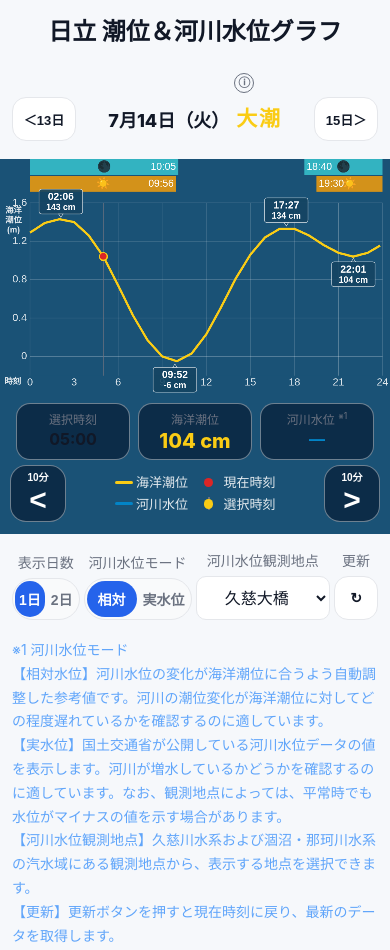
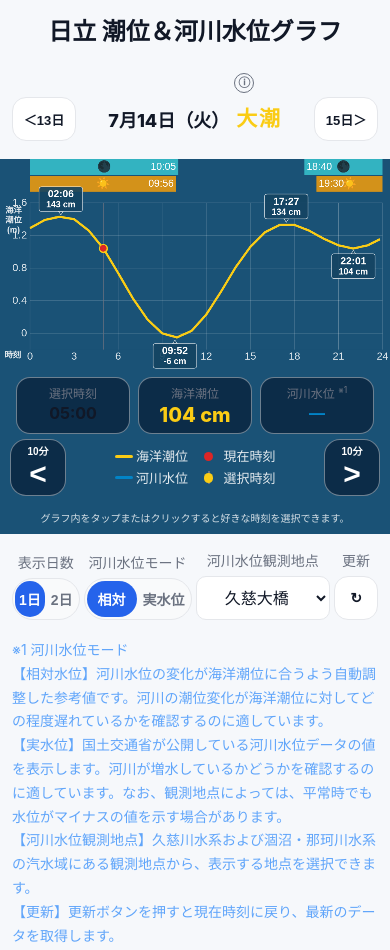
Before and after one commit to tanyeee/tide-graph, a website: page index.html in a window 390 px wide. Shown: the top 950 px of the page. Drawn offline with Linux system fonts and the light colour scheme; no server answers.

Commit message:
Add chart interaction hint

```diff
--- a/index.html
+++ b/index.html
@@ -251,11 +251,11 @@
     .now-pulse { display:none !important; animation:none; }
   }
   .chart-controls {
-    position:absolute; left:20px; right:20px; bottom:24px; z-index:2;
+    position:absolute; left:20px; right:20px; bottom:48px; z-index:2;
     display:grid; grid-template-columns:76px minmax(0, 1fr) 76px; align-items:center; gap:20px;
   }
   .chart-meta {
-    position:absolute; left:76px; right:76px; bottom:112px; z-index:2;
+    position:absolute; left:76px; right:76px; bottom:136px; z-index:2;
     margin:0;
   }
   .chart-meta .pill {
@@ -276,11 +276,16 @@
   .chart-legend-item { display:flex; align-items:center; white-space:nowrap; }
   .chart-control-legend .swatch { margin-bottom:0; }
   .chart-control-legend .legend-symbol { margin-bottom:0; }
+  .chart-interaction-hint {
+    position:absolute; left:12px; right:12px; bottom:14px; z-index:2;
+    color:rgba(255,255,255,.82); font-size:12px; line-height:1.2; text-align:center;
+    white-space:nowrap;
+  }
   @media (max-width: 780px) {
     body { padding:12px; }
     .card { padding:0; border-radius:0; }
     .chart-stack { width:calc(100% + 24px); margin-left:-12px; margin-right:-12px; }
-    .chart-meta { left:16px; right:16px; bottom:74px; }
+    .chart-meta { left:16px; right:16px; bottom:100px; }
     .meta { grid-template-columns:repeat(3,minmax(0,1fr)); }
     .range-row { width:100%; justify-content:space-between; }
     #selectedHeight { font-size:22px; }
@@ -320,12 +325,13 @@
     .pill { min-width:0; padding:10px; }
     .pill .v { font-size:16px; white-space:nowrap; }
     #selectedHeight { font-size:20px; }
-    .chart-controls { left:10px; right:10px; bottom:12px; grid-template-columns:56px minmax(0,1fr) 56px; gap:6px; }
+    .chart-controls { left:10px; right:10px; bottom:38px; grid-template-columns:56px minmax(0,1fr) 56px; gap:6px; }
     .chart-step-button { min-height:56px; border-radius:16px; }
     .chart-step-button .nav-arrow { font-size:30px; }
     .chart-step-button .nav-step { font-size:10px; }
     .chart-control-legend { grid-template-columns:repeat(2, max-content); column-gap:10px; row-gap:7px; font-size:13px; }
     .chart-control-legend .swatch { margin-right:.25em; }
+    .chart-interaction-hint { bottom:10px; font-size:10px; }
   }
 </style>
 </head>
@@ -375,6 +381,7 @@
         </div>
         <button id="btnNext10" class="chart-step-button" type="button" aria-label="10分後"><span class="nav-step">10分</span><span class="nav-arrow">&gt;</span></button>
       </div>
+      <div class="chart-interaction-hint">グラフ内をタップまたはクリックすると好きな時刻を選択できます。</div>
     </div>
 
     <div class="range-row">
```
